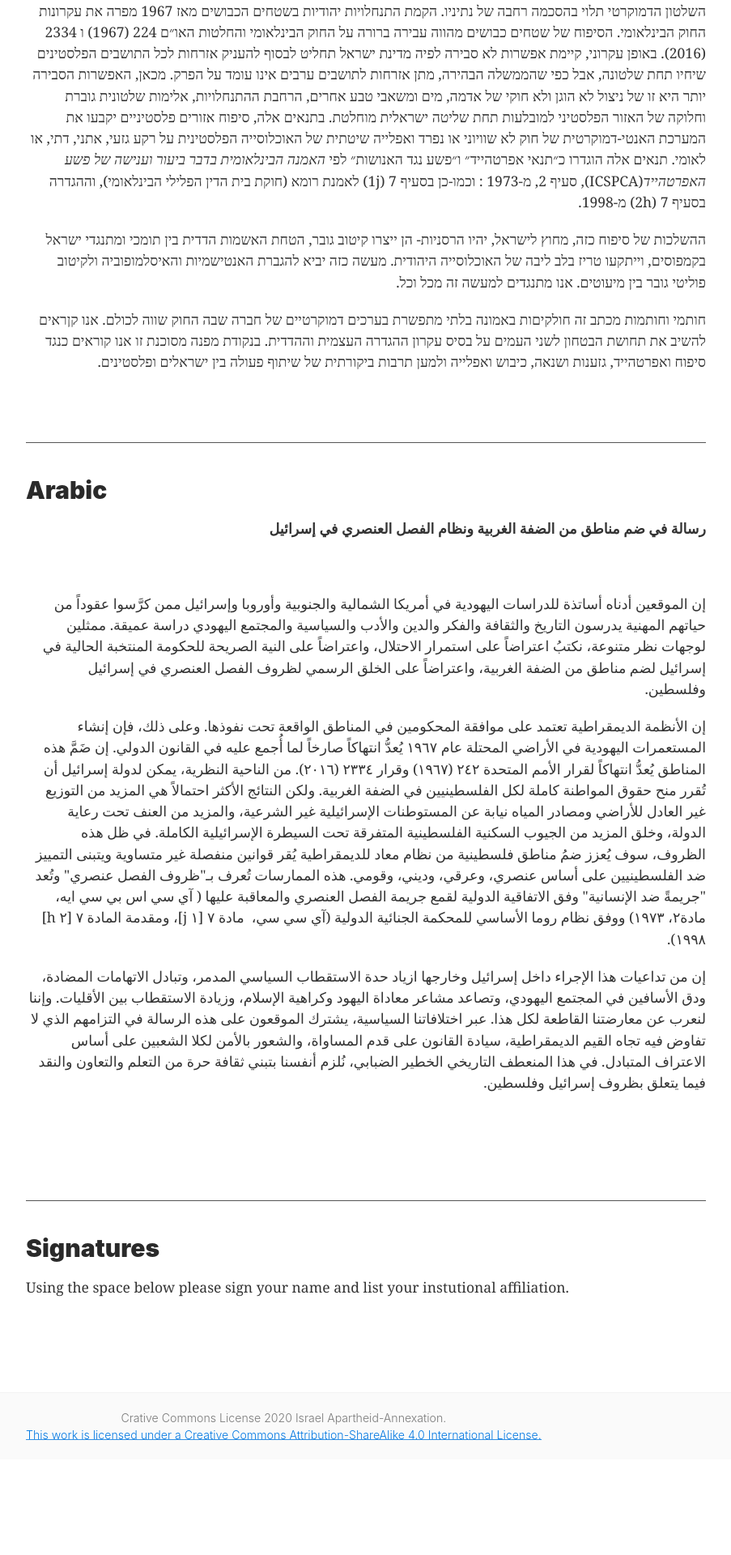
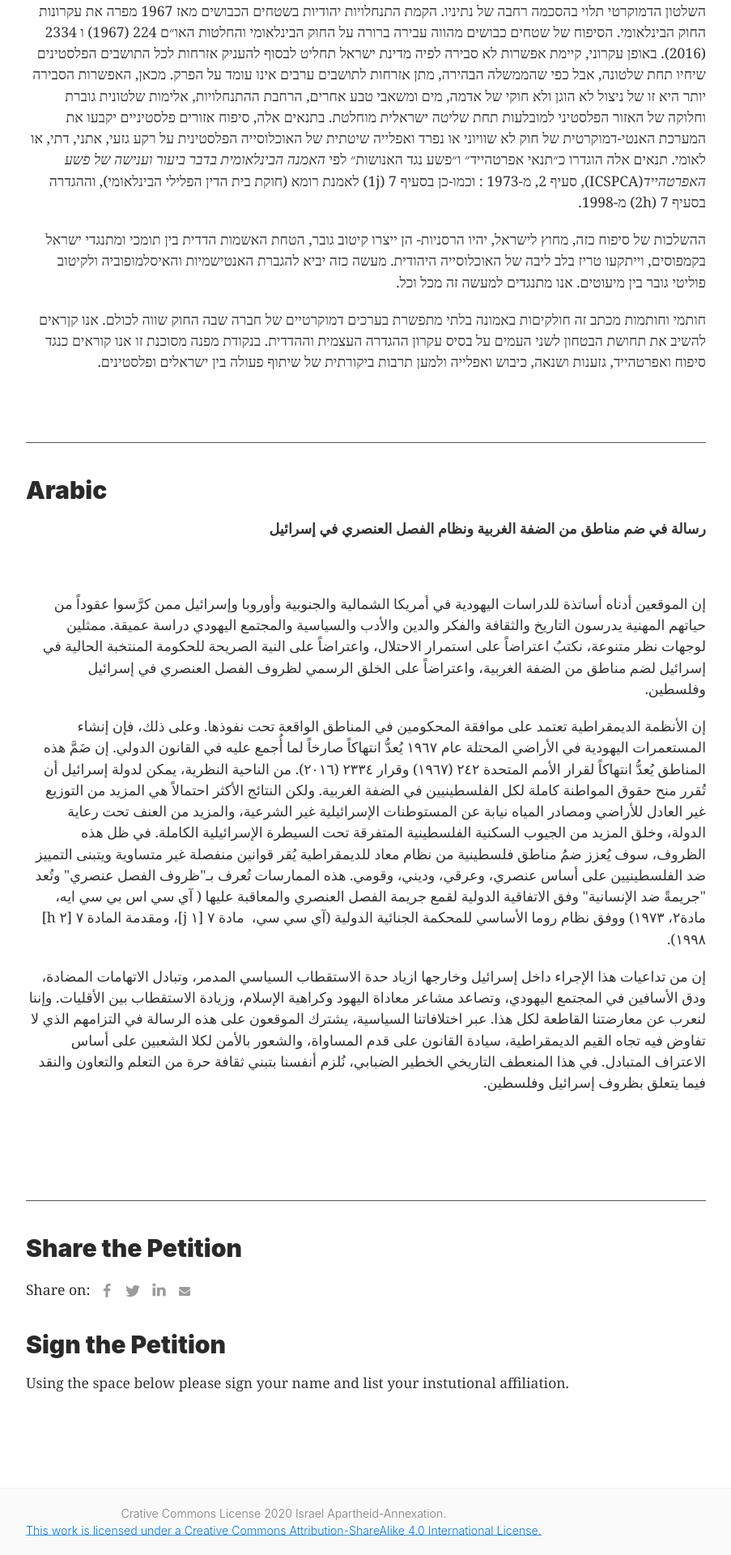
Before and after one commit to adamdjbrett/annexation.site, a Jekyll site: the page built from index.html, in a window 1280 px wide. Shown: the part 1418-3338 px from the top of the page at 81% size, without its empty margins (188-1091 px from the left). Built offline with Jekyll 4.4.1, drawn with Linux system fonts in a browser that asks for light colours; the list of posts is cut into pages by our own code; comment, search, counter and statistics services are not loaded; before the commit the page ends 3220 px from its top, so only the background shows below that.

Commit message:
add sharing
add sharing

```diff
--- /dev/null
+++ b/_includes/share-buttons.html
@@ -0,0 +1,40 @@
+{% if include.pageurl != nil and include.pageurl != '' %}
+    {% assign pageurl = include.pageurl %}
+{% else %}
+    {% assign pageurl = page.url %}
+{% endif %}
+
+<style>
+#share-buttons {display: inline-block; vertical-align: middle; }
+#share-buttons:after {content: ""; display: block; clear: both;}
+#share-buttons > div {
+    position: relative;
+    text-align: left;
+    height: 36px;
+    width: 32px;
+    float: left;
+    text-align: center;
+}
+#share-buttons > div > svg {height: 16px; fill: #9B9B9B; margin-top: 10px;}
+#share-buttons > div:hover {cursor: pointer;}
+#share-buttons > div.facebook:hover > svg {fill: #3B5998;}
+#share-buttons > div.twitter:hover > svg {fill: #55ACEE;}
+#share-buttons > div.linkedin:hover > svg {fill: #0077b5;}
+#share-buttons > div.pinterest:hover > svg {fill: #CB2027;}
+#share-buttons > div.gplus:hover > svg {fill: #dd4b39;}
+#share-buttons > div.mail:hover > svg {fill: #7D7D7D;}
+#share-buttons > div.instagram:hover > svg {fill: #C73B92;}
+#share-buttons > div.facebook > svg {height: 18px; margin-top: 9px;}
+#share-buttons > div.twitter > svg {height: 20px; margin-top: 8px;}
+#share-buttons > div.linkedin > svg {height: 19px; margin-top: 7px;}
+#share-buttons > div.pinterest > svg {height: 20px; margin-top: 9px;}
+#share-buttons > div.mail > svg {height: 14px; margin-top: 11px;}
+</style>
+
+<span style="color: 555555;">Share on: </span><div id="share-buttons">
+    <div class="facebook" title="Share this on Facebook" onclick="window.open('http://www.facebook.com/share.php?u={{ site.url }}{{ pageurl }}');"><svg viewBox="0 0 1792 1792" xmlns="http://www.w3.org/2000/svg"><path d="M1343 12v264h-157q-86 0-116 36t-30 108v189h293l-39 296h-254v759h-306v-759h-255v-296h255v-218q0-186 104-288.5t277-102.5q147 0 228 12z"/></svg></div>
+    <div class="twitter" title="Share this on Twitter" onclick="window.open('http://twitter.com/home?status={{ site.url }}{{ pageurl }}');"><svg viewBox="0 0 1792 1792" xmlns="http://www.w3.org/2000/svg"><path d="M1684 408q-67 98-162 167 1 14 1 42 0 130-38 259.5t-115.5 248.5-184.5 210.5-258 146-323 54.5q-271 0-496-145 35 4 78 4 225 0 401-138-105-2-188-64.5t-114-159.5q33 5 61 5 43 0 85-11-112-23-185.5-111.5t-73.5-205.5v-4q68 38 146 41-66-44-105-115t-39-154q0-88 44-163 121 149 294.5 238.5t371.5 99.5q-8-38-8-74 0-134 94.5-228.5t228.5-94.5q140 0 236 102 109-21 205-78-37 115-142 178 93-10 186-50z"/></svg></div>
+    <div class="linkedin" title="Share this on Linkedin" onclick="window.open('https://www.linkedin.com/shareArticle?mini=true&url={{ site.url }}{{ pageurl }}&title=&summary=&source=');"><svg viewBox="0 0 1792 1792" xmlns="http://www.w3.org/2000/svg"><path d="M477 625v991h-330v-991h330zm21-306q1 73-50.5 122t-135.5 49h-2q-82 0-132-49t-50-122q0-74 51.5-122.5t134.5-48.5 133 48.5 51 122.5zm1166 729v568h-329v-530q0-105-40.5-164.5t-126.5-59.5q-63 0-105.5 34.5t-63.5 85.5q-11 30-11 81v553h-329q2-399 2-647t-1-296l-1-48h329v144h-2q20-32 41-56t56.5-52 87-43.5 114.5-15.5q171 0 275 113.5t104 332.5z"/></svg></div>
+    {% if page.image %}<div class="pinterest" title="Share this on Pinterest" onclick="window.open('https://pinterest.com/pin/create/button/?url=&media={{ site.url }}{{ page.image }}&description=');"><svg viewBox="0 0 1792 1792" xmlns="http://www.w3.org/2000/svg"><path d="M256 597q0-108 37.5-203.5t103.5-166.5 152-123 185-78 202-26q158 0 294 66.5t221 193.5 85 287q0 96-19 188t-60 177-100 149.5-145 103-189 38.5q-68 0-135-32t-96-88q-10 39-28 112.5t-23.5 95-20.5 71-26 71-32 62.5-46 77.5-62 86.5l-14 5-9-10q-15-157-15-188 0-92 21.5-206.5t66.5-287.5 52-203q-32-65-32-169 0-83 52-156t132-73q61 0 95 40.5t34 102.5q0 66-44 191t-44 187q0 63 45 104.5t109 41.5q55 0 102-25t78.5-68 56-95 38-110.5 20-111 6.5-99.5q0-173-109.5-269.5t-285.5-96.5q-200 0-334 129.5t-134 328.5q0 44 12.5 85t27 65 27 45.5 12.5 30.5q0 28-15 73t-37 45q-2 0-17-3-51-15-90.5-56t-61-94.5-32.5-108-11-106.5z"/></svg></div>{% endif %}
+    <div class="mail" title="Share this through Email" onclick="window.open('mailto:?&body={{ site.url }}{{ pageurl }}');"><svg viewBox="0 0 1792 1792" xmlns="http://www.w3.org/2000/svg"><path d="M1792 710v794q0 66-47 113t-113 47h-1472q-66 0-113-47t-47-113v-794q44 49 101 87 362 246 497 345 57 42 92.5 65.5t94.5 48 110 24.5h2q51 0 110-24.5t94.5-48 92.5-65.5q170-123 498-345 57-39 100-87zm0-294q0 79-49 151t-122 123q-376 261-468 325-10 7-42.5 30.5t-54 38-52 32.5-57.5 27-50 9h-2q-23 0-50-9t-57.5-27-52-32.5-54-38-42.5-30.5q-91-64-262-182.5t-205-142.5q-62-42-117-115.5t-55-136.5q0-78 41.5-130t118.5-52h1472q65 0 112.5 47t47.5 113z"/></svg></div>
+</div>
--- a/index.html
+++ b/index.html
@@ -52,7 +52,10 @@ comments: true
 </div>
 <br />
 <hr />
-<h2 id="signatures">Signatures</h2>
+<h2>Share the Petition</h2>
+{% include share-buttons.html %}
+
+<h2 id="signatures">Sign the Petition</h2>
 
 <p>Using the space below please sign your name and list your instutional affiliation.</p>
 
```
